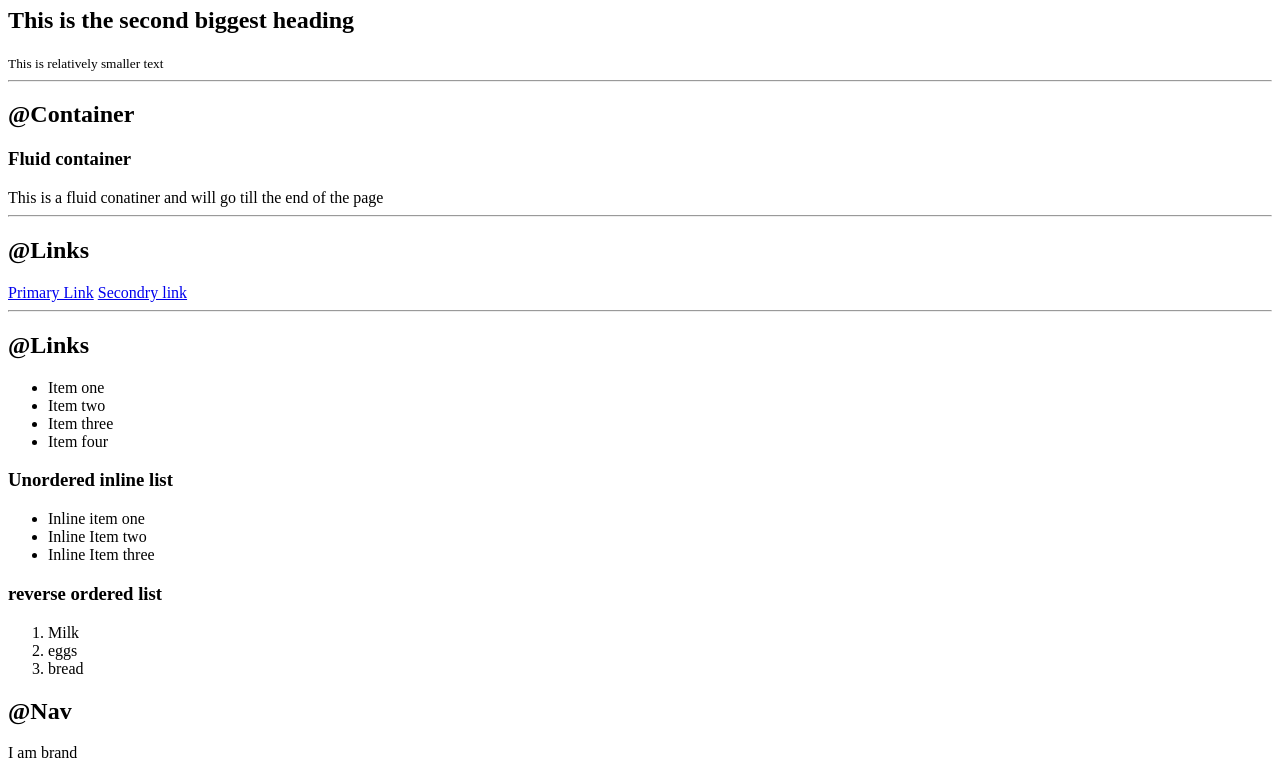
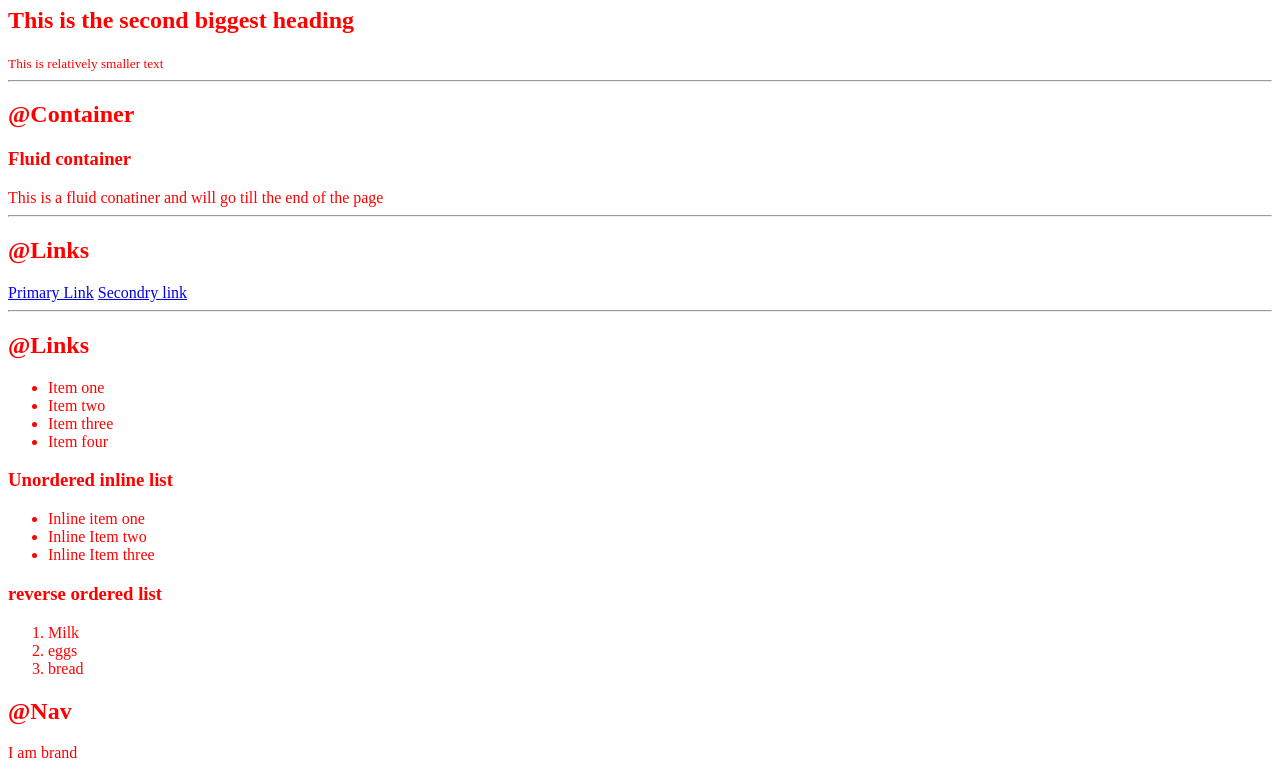
Before and after one commit to striver-69/neogcamplesson, a plain HTML site: page index.html in a window 1280 px wide. Shown: the part 236-1011 px from the top of the page. Drawn offline with Linux system fonts and the light colour scheme.

Commit message:
added styles

```diff
--- a/index.html
+++ b/index.html
@@ -5,6 +5,13 @@
     <meta http-equiv="X-UA-Compatible" content="IE=edge">
     <meta name="viewport" content="width=device-width, initial-scale=1.0">
     <title>Component Library</title>
+    <!-- <style>
+        body{
+            color: red;
+        }
+    </style> -->
+    <!-- external link -->
+    <link rel="stylesheet" href="styles.css">
 </head>
 <body>
     <h1>Welcome To Chiru Portfolio</h1>
--- /dev/null
+++ b/styles.css
@@ -0,0 +1,3 @@
+body{
+    color: red;
+}
```
